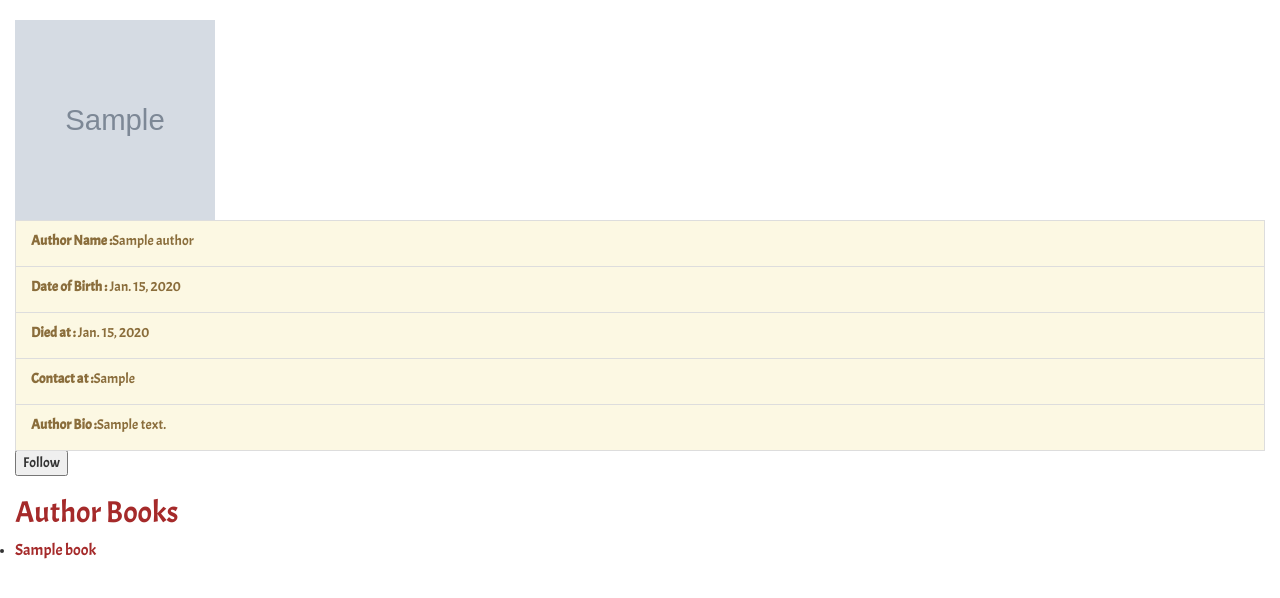
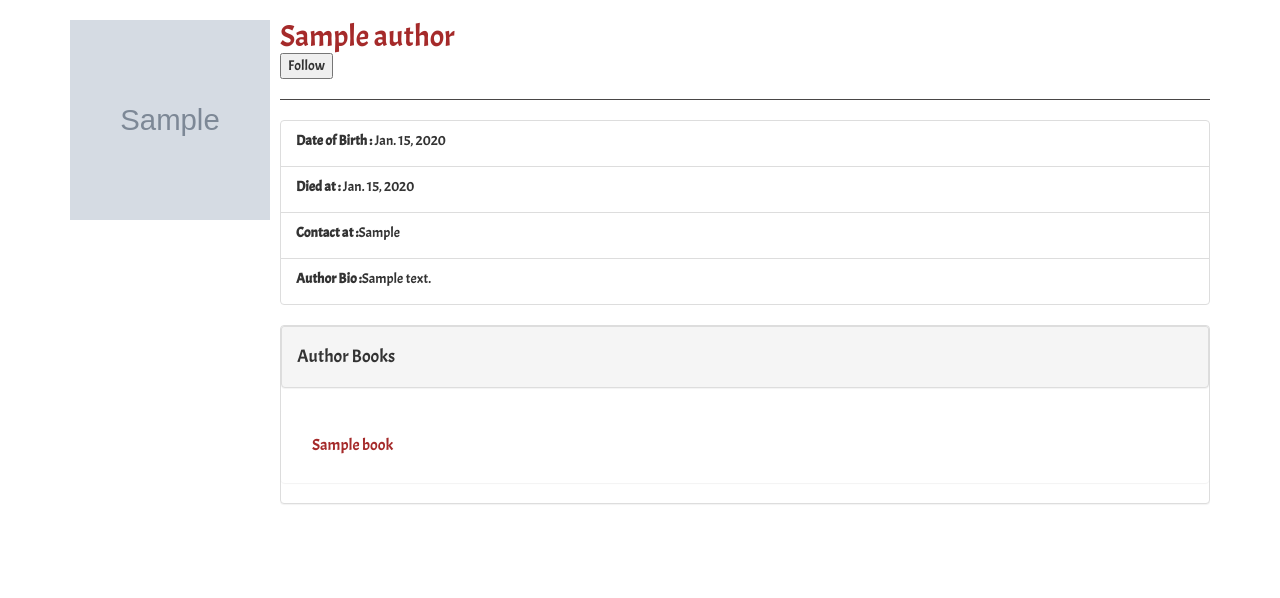
Before and after one commit to aliaasayed/Library_django, a Django app: page /author_info/1 in a window 1280 px wide. Shown: the part 52-650 px from the top of the page. Run offline with Django 3.2, Linux system fonts and the light colour scheme; a user stored in the database is signed in; tables that the repository leaves empty hold one stand-in row (values such as "Sample post"); grey boxes marked "Sample" are stand-in pictures; some libraries are stand-ins or nearby versions.

Commit message:
adding final changes

```diff
--- a/project/library/templates/author_info.html
+++ b/project/library/templates/author_info.html
@@ -14,32 +14,15 @@
 </head>
 
 <body>
-  <div class="container-fluid">
+  <div class="container">
+      <div class="media">
+          <div class="media-left">
+              {% for auth in author %}
+              <img src="/media/{{auth.img}}" width="200" height="200" class="media-object"/>
+          </div>
 
-
-    <div id="author_details">
-      <ul class="list-group">
-        {% for auth in author %}
-
-        <img src="media/{{auth.img}}" width="200" height="200" />
-
-
-        <li class="list-group-item list-group-item-warning">
-          <label> Author Name :  </label>{{auth.name}}
-        </li>
-        <li class="list-group-item list-group-item-warning">
-          <label> Date of Birth :  </label> {{auth.date_of_birth}}
-        </li>
-        <li class="list-group-item list-group-item-warning">
-          <label> Died at :  </label> {{auth.date_of_die}}
-        </li>
-        <li class="list-group-item list-group-item-warning">
-          <label> Contact at :  </label>{{auth.contact}}
-        </li>
-        <li class="list-group-item list-group-item-warning">
-          <label> Author Bio :  </label>{{auth.bio}}
-        </li>
-
+          <div class="media-body">
+              <h2 class="media-heading" style="display:inline;"> {{auth.name}} </h2>
 
               <div id="follow">
 
@@ -49,26 +32,50 @@
                   </form>
 
               </div>
+              <hr>
+          <ul class="list-group">
+
+              <li class="list-group-item list-group-item-default">
+                <label> Date of Birth :  </label> {{auth.date_of_birth}}
+              </li>
+              <li class="list-group-item list-group-item-default">
+                <label> Died at :  </label> {{auth.date_of_die}}
+              </li>
+              <li class="list-group-item list-group-item-default">
+                <label> Contact at :  </label>{{auth.contact}}
+              </li>
+              <li class="list-group-item list-group-item-default">
+                <label> Author Bio :  </label>{{auth.bio}}
+              </li>
 
               {% endfor %}
 
             </ul>
+
+            <div id="author_books" class="panel panel-default">
+              <div class="panel panel-heading">
+              <h4>Author Books</h4>
               </div>
-
-
-    <div id="author_books">
-      <h2>Author Books</h2>
+                <div class="panel panel-body">
                 <ul class="list-group">
                   {% for bk in author_books %}
-        <li>
+                  <li class="list-group-item list-group-item-default">
                     <a href="/book_info/{{ bk.book_id }}">
                       {{bk.name}}
                       </a>
                   </li>
                   {% endfor %}
-
+                </div>
                 </ul>
               </div>
+
+          </div>
+      </div>
+
+    </div>
+
+
+
   </div>
 </body>
 
--- a/project/library/templates/login_navbar.html
+++ b/project/library/templates/login_navbar.html
@@ -25,7 +25,7 @@
 <body>
   <nav class="navbar navbar-default">
     <div class="navbar-nav">
-      <a class="navbar-brand" href="user_home">Reads</a>
+      <a class="navbar-brand" href="/user_home">Reads</a>
       <ul class="nav navbar-nav navbar-left">
         <li>
           <a class="dropdown-toggle" data-toggle="dropdown" href="#">Categories
@@ -54,8 +54,8 @@
         </div>
       </form>
       <ul class="nav navbar-nav navbar-right">
-        <li><a href="user_info/{{request.user.id}}"><span class="glyphicon glyphicon-user icon"></span>{{ request.user.username }}</a></li>
-        <li><a href="logout"><span class="glyphicon glyphicon-log-out icon"></span> Logout</a></li>
+        <li><a href="/user_info/{{request.user.id}}"><span class="glyphicon glyphicon-user icon"></span>{{ request.user.username }}</a></li>
+        <li><a href="/logout"><span class="glyphicon glyphicon-log-out icon"></span> Logout</a></li>
       </ul>
     </div>
     </div>
--- a/project/library/templates/user_info.html
+++ b/project/library/templates/user_info.html
@@ -28,6 +28,10 @@
       display: inline-block;
       margin-left: 90px;
     }
+    label{
+    font-family: Acme;
+    color: brown;
+    }
   </style>
 
 </head>
@@ -54,7 +58,7 @@
 
         {% endfor %}
         <li class="list-group-item">
-        <a class="edit" href="/edit_user.html">
+        <a class="edit" href="/edit_user">
           Edit
         </a>
         </li>
--- a/project/library/views.py
+++ b/project/library/views.py
@@ -181,9 +181,15 @@ def unfollow_author(request):
 def rating_book(request):
     book_id=request.POST['id']
     rating=request.POST['rate']
-    book=user_book.objects.get(book_id=book_id,user_id=request.user.id)
-    book.rate=rating
-    book.save()
+    book=Book.objects.get(book_id=book_id)
+    user=User.objects.get(id=request.user.id)
+    if(user_book.objects.filter(user_id=request.user.id).filter(book_id=book_id)):
+        user_book.objects.filter(user_id=request.user.id).filter(book_id=book_id).update(rate=rating)
+    else:
+        user_book.objects.create(user_id=user,book_id=book,rate=rating)
+    # book=user_book.objects.get(book_id=book_id,user_id=request.user.id)
+    # book.rate=rating
+    # book.save()
 
     return book_details(request,book_id)
 
--- a/project/project/settings.py
+++ b/project/project/settings.py
@@ -78,8 +78,8 @@ DATABASES = {
     'default': {
         'ENGINE': 'django.db.backends.mysql',
         'NAME': 'library',
-        'USER': 'aliaa',
-        'PASSWORD':'aliaa123',
+        'USER': 'Sarah',
+        'PASSWORD':'12345678',
         'HOST':'localhost',
     }
 }
```
Also changed, not shown: project/media/author_img/agatha_christie.jpg (added), project/media/author_img/naguib_mahfouz.jpg (added), project/media/user_img/Screenshot_from_2018-02-09_17-06-47.png (deleted), project/media/user_img/photo_1.png (added), project/media/user_img/photo_2.png (added), project/media/user_img/photo_3.png (added), project/media/user_img/photo_4.png (added), project/media/user_img/photo_5.png (added), project/media/user_img/photo_6.png (added), project/media/user_img/photo_7.png (added), project/media/user_img/photo_8.png (added). Lines whose indentation alone changed are shown as unchanged.
